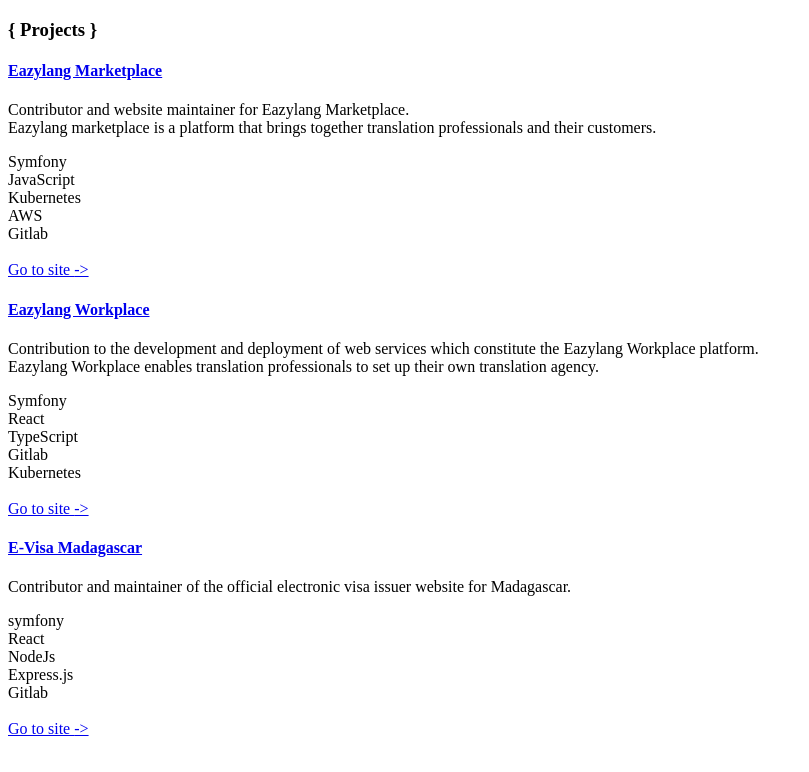
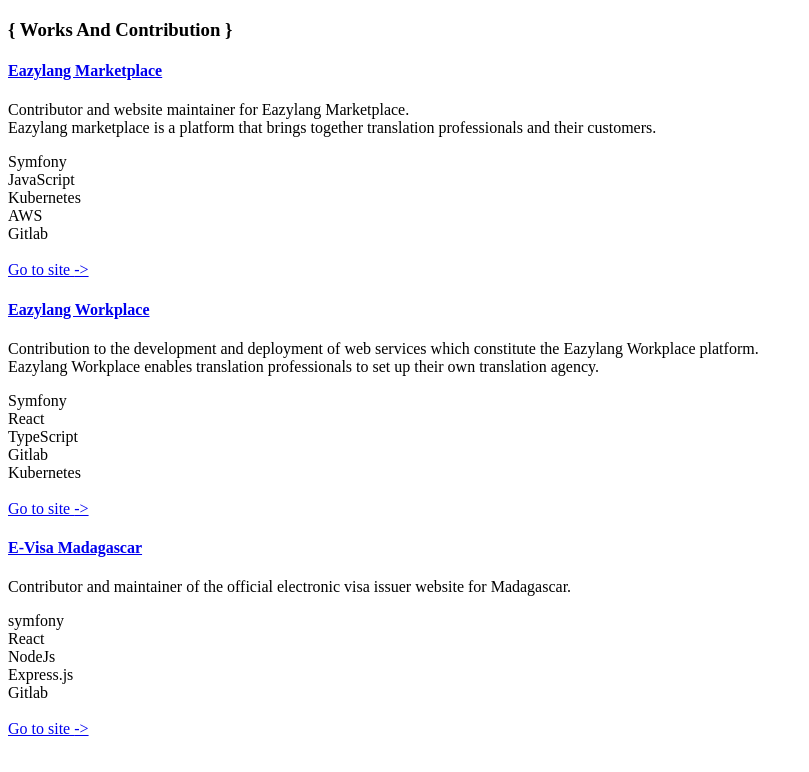
Before and after one commit to Ranotronarison/my-portfolio, a Next.js app: page /app/components/Projects in a window 1280 px wide. Shown: the top 772 px of the page, without its empty margins (0-809 px from the left). Built offline with nearby package versions, Linux system fonts and the light colour scheme.

Commit message:
Change projects title

```diff
--- a/src/pages/app/components/Projects.js
+++ b/src/pages/app/components/Projects.js
@@ -39,7 +39,7 @@
   return <FadeInSection>
     <section id="projects">
       <div className="md:container mx-auto px-2 md:px-46">
-        <h3 className="section-title">{'{ Projects }'}</h3>
+        <h3 className="section-title">{'{ Works And Contribution }'}</h3>
         {
           projects.map((project) => (
             <div className="flex overflow-hidden mb-2 md:mb-4" key={project.name.toLowerCase().trim()}>
```
